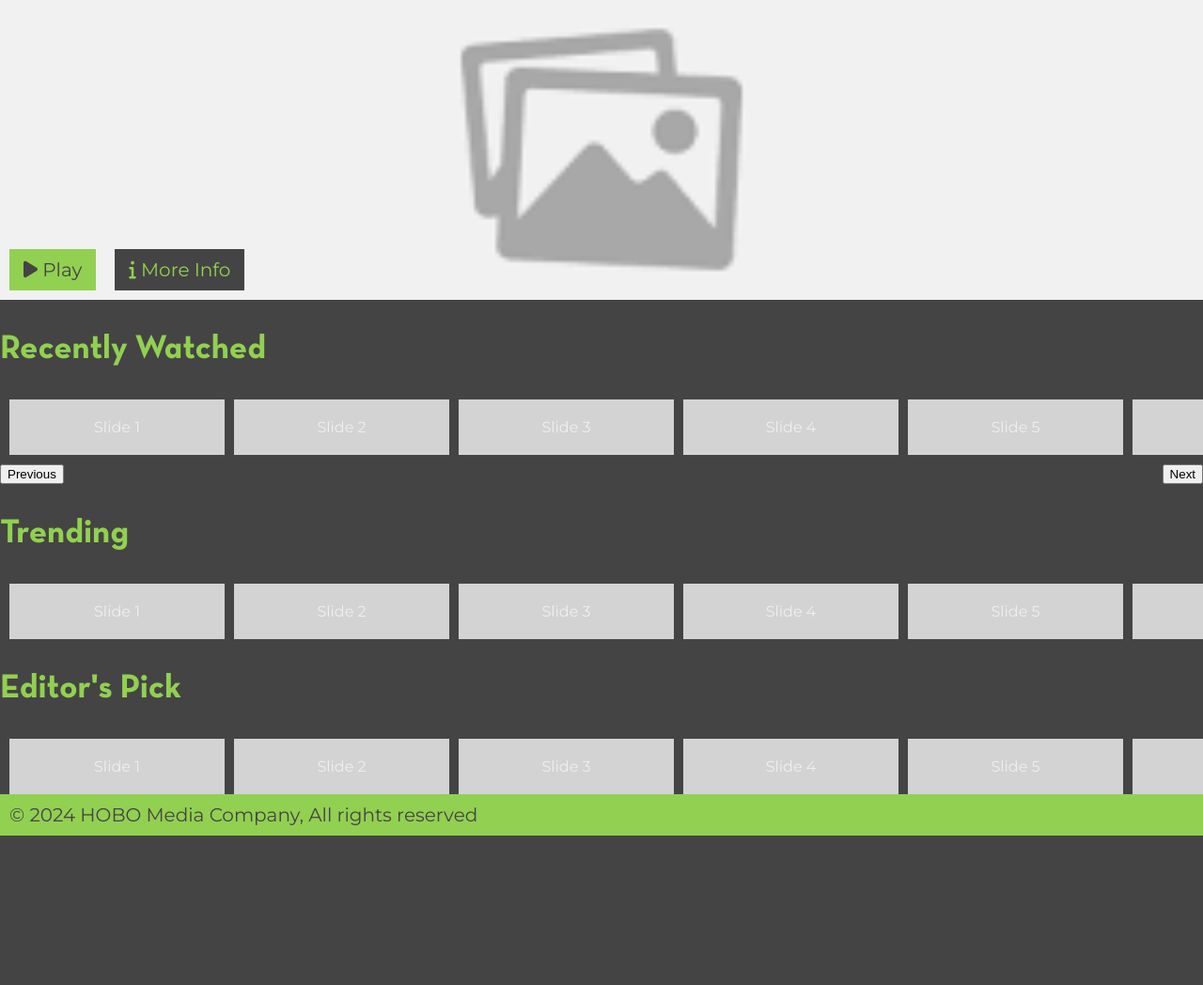
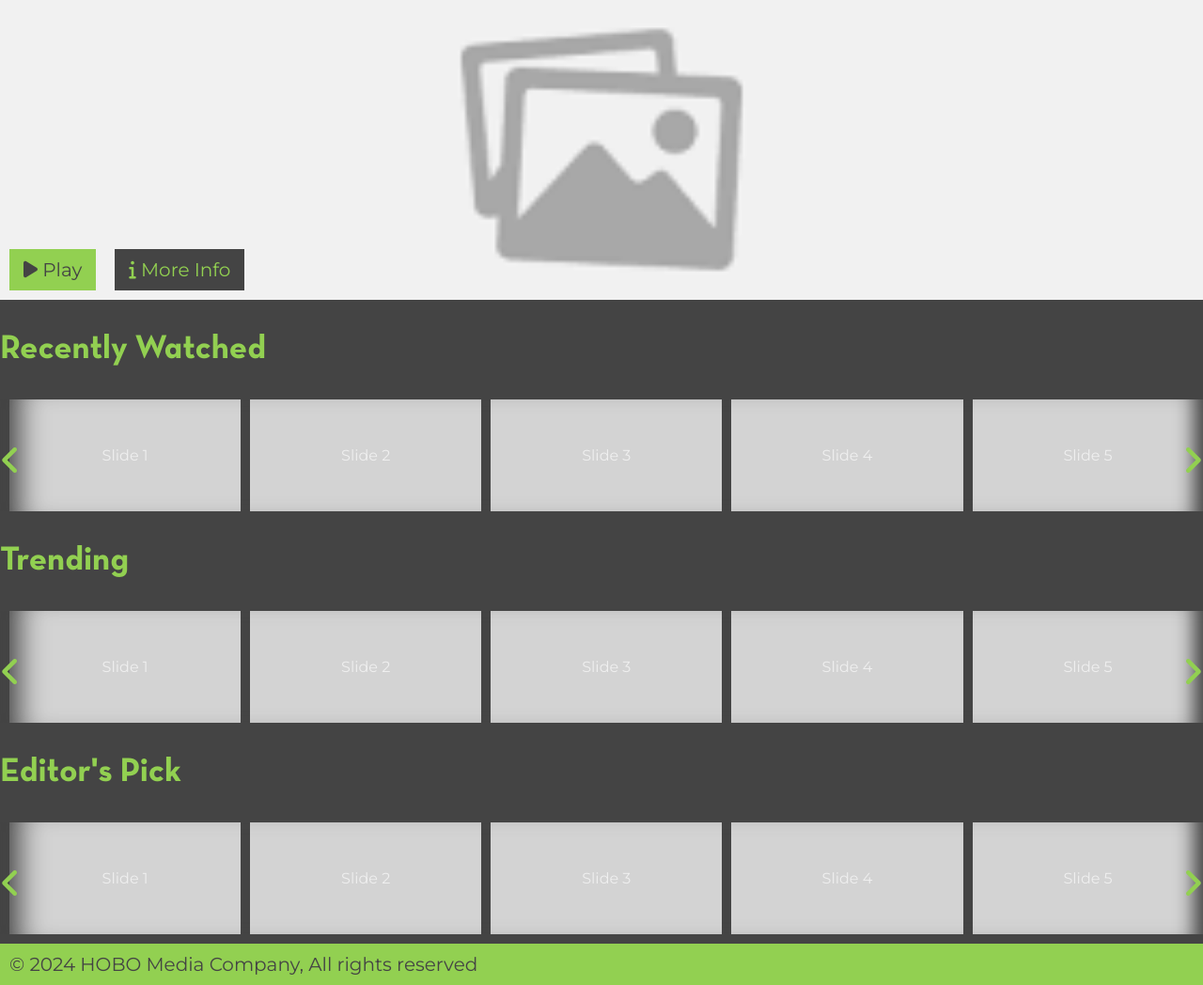
Before and after one commit to PRdWit/Ala-Project-2, a Django app: page / in a window 1280 px wide. Shown: the part 72-1120 px from the top of the page at 94% size. Before the commit the page ends 961 px from the top, so only its background shows below. Run offline with Django 5.2, Linux system fonts and the light colour scheme; style sheets or scripts are compiled from the project's sources; some libraries are stand-ins or nearby versions.

Commit message:
working carousel for every

```diff
--- a/HOBO/HoboBrain/static/SCSS/global.scss
+++ b/HOBO/HoboBrain/static/SCSS/global.scss
@@ -77,6 +77,7 @@ body {
 
     main {
         flex-grow: 1;
+        margin-bottom: 10px;
 
         h1, h2, h3 {
             color: $lime;
--- a/HOBO/HoboBrain/static/SCSS/homepage.scss
+++ b/HOBO/HoboBrain/static/SCSS/homepage.scss
@@ -44,6 +44,9 @@ main {
         section {
             .carousel {
                 overflow: hidden;
+                position: relative;
+                display: flex;
+                align-items: center;
 
                 .carousel-inner {
                     display: flex;
@@ -51,19 +54,37 @@ main {
                     padding: 0 10px;
 
                     .carousel-item {
-                        min-width: 15%;
+                        min-width: 20%;
                         margin-right: 10px;
                         background-color: lightgray;
                         text-align: center;
-                        padding: 20px;
-                      }
+                        padding: 50px 20px;
+                    }
                 }
-            }
 
-            .carousel-controls {
-                display: flex;
-                justify-content: space-between;
-                margin-top: 10px;
+                .carousel-controls {
+                    display: flex;
+                    justify-content: space-between;
+                    margin-top: 10px;
+                    width: 100%;
+                    position: absolute;
+                    z-index: 10;
+
+                    i {
+                        font-size: 36px;
+                        color: $lime;
+                    }
+                }
+
+                .shadow {
+                    width: 100%;
+                    height: 100%;
+                    z-index: 5;
+                    position: absolute;
+
+                    box-shadow: 40px 0 30px -20px #444444 inset,  /* inner left shadow */
+                    -40px 0 20px -30px #444444 inset;
+                }
             }
         }
     }
--- a/HOBO/HoboBrain/templates/homepage.html
+++ b/HOBO/HoboBrain/templates/homepage.html
@@ -31,16 +31,17 @@
               <div class="carousel-item">Slide 9</div>
               <div class="carousel-item">Slide 10</div>
             </div>
-        </div>
-        <div class="carousel-controls">
-            <button onclick="scrollCarousel(-1)">Previous</button>
-            <button onclick="scrollCarousel(1)">Next</button>
+            <div class="shadow"></div>
+            <div class="carousel-controls">
+                <a onclick="carouselRecent(-1)"><i class="fa-solid fa-angle-left"></i></a>
+                <a onclick="carouselRecent(1)"><i class="fa-solid fa-angle-right"></i></a>
+            </div>
         </div>
     </section>
     <section id="Trending">
         <h3>Trending</h3>
         <div class="carousel">
-            <div class="carousel-inner" id="carousel-inner">
+            <div class="carousel-inner" id="carousel-inner2">
               <div class="carousel-item">Slide 1</div>
               <div class="carousel-item">Slide 2</div>
               <div class="carousel-item">Slide 3</div>
@@ -52,12 +53,17 @@
               <div class="carousel-item">Slide 9</div>
               <div class="carousel-item">Slide 10</div>
             </div>
+            <div class="shadow"></div>
+            <div class="carousel-controls">
+                <a onclick="carouselTrending(-1)"><i class="fa-solid fa-angle-left"></i></a>
+                <a onclick="carouselTrending(1)"><i class="fa-solid fa-angle-right"></i></a>
+            </div>
         </div>
     </section>
     <section id="Editor">
         <h3>Editor's Pick</h3>
         <div class="carousel">
-            <div class="carousel-inner" id="carousel-inner">
+            <div class="carousel-inner" id="carousel-inner3">
               <div class="carousel-item">Slide 1</div>
               <div class="carousel-item">Slide 2</div>
               <div class="carousel-item">Slide 3</div>
@@ -69,6 +75,11 @@
               <div class="carousel-item">Slide 9</div>
               <div class="carousel-item">Slide 10</div>
             </div>
+            <div class="shadow"></div>
+            <div class="carousel-controls">
+                <a onclick="carouselEditor(-1)"><i class="fa-solid fa-angle-left"></i></a>
+                <a onclick="carouselEditor(1)"><i class="fa-solid fa-angle-right"></i></a>
+            </div>
         </div>
     </section>
 </section>
```
Also changed, not shown: HOBO/HoboBrain/static/js-script/index.js (+36 -14 lines).
